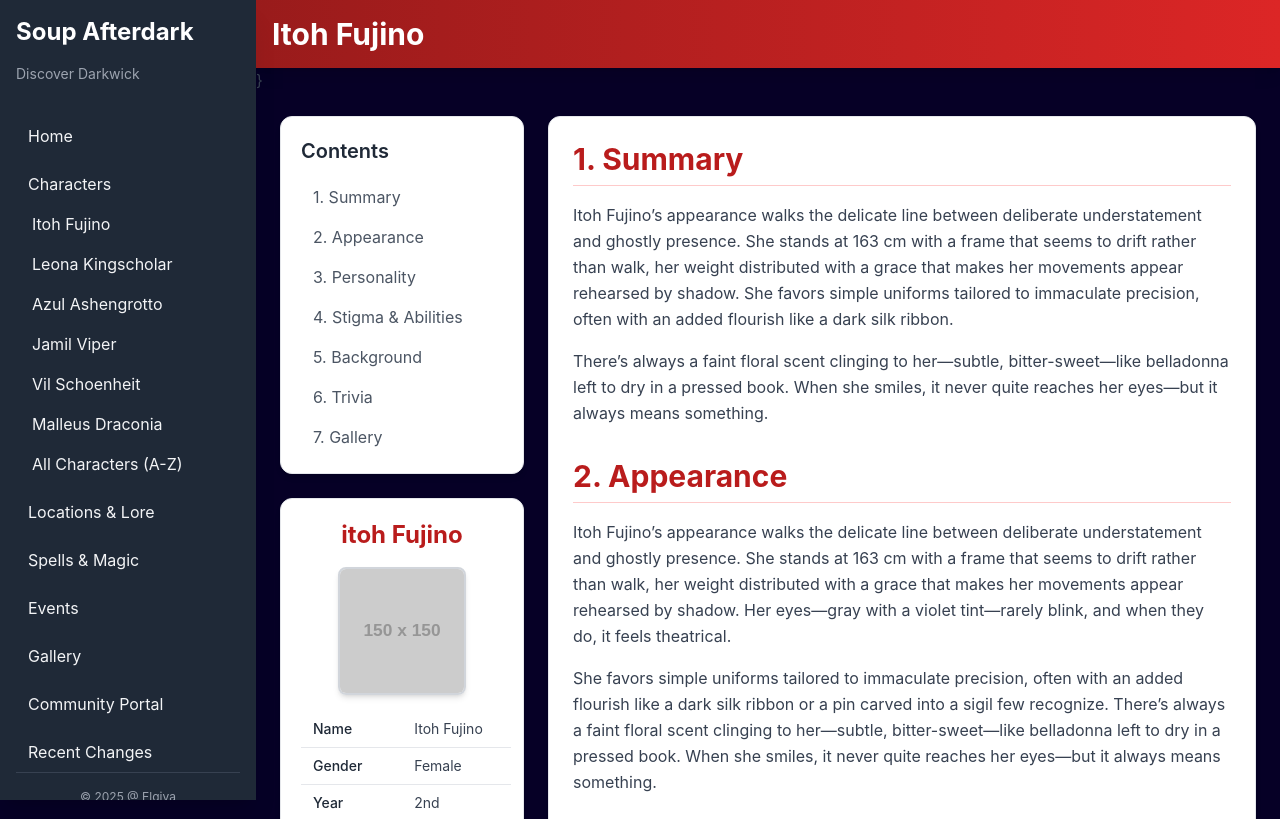
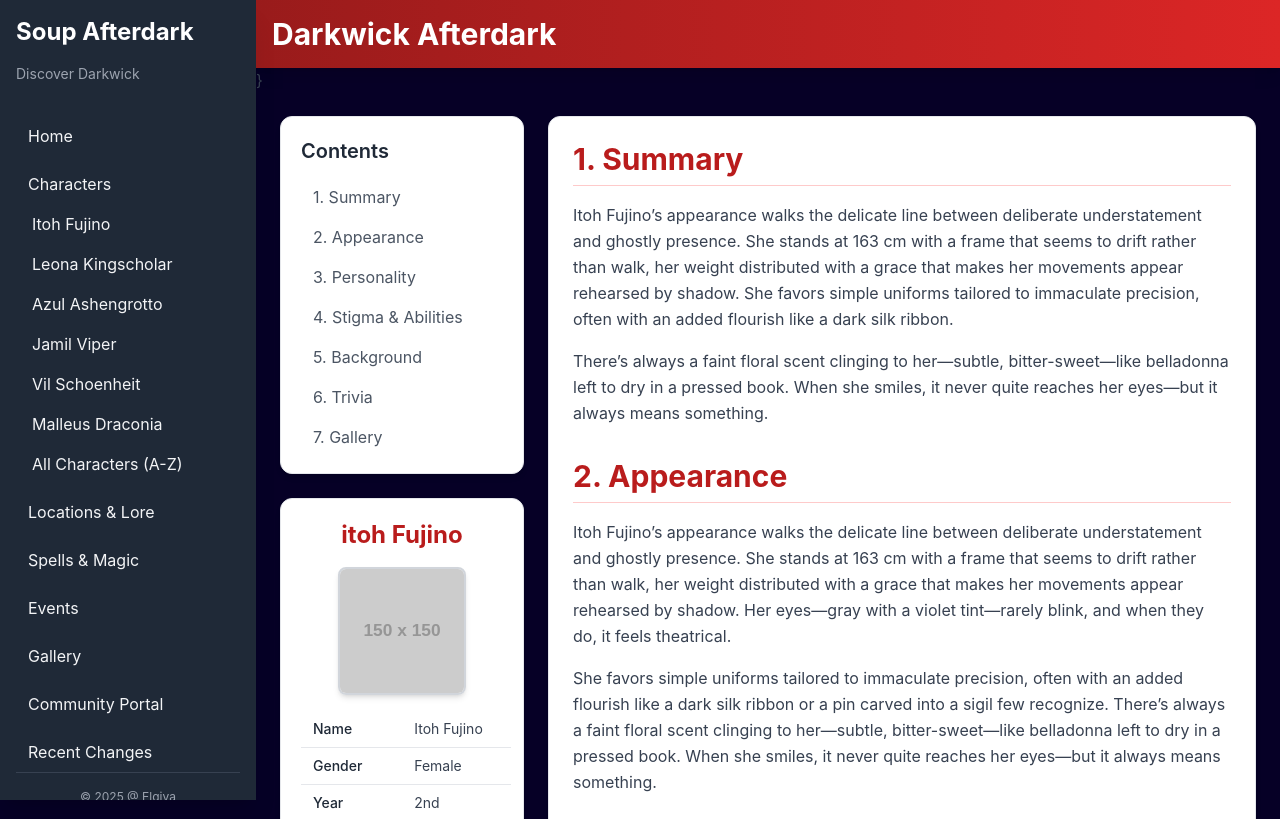
Before and after one commit to 3lgiva/Darkwick-Afterdark, a plain HTML site: page page2.html in a window 1280 px wide. Shown: the top 819 px of the page. Drawn offline with nearby package versions, Linux system fonts and the light colour scheme; placeholder pictures from the web are drawn by us.

Commit message:
Update page2.html

```diff
--- a/page2.html
+++ b/page2.html
@@ -107,7 +107,7 @@
         <!-- Header for Main Content Area (Mobile nav is here) -->
         <header class="bg-gradient-to-r from-red-800 to-red-600 text-white p-4 shadow-lg">
             <div class="container mx-auto flex flex-col md:flex-row justify-between items-center">
-                <h1 class="text-3xl font-bold mb-2 md:mb-0">Itoh Fujino</h1>
+                <h1 class="text-3xl font-bold mb-2 md:mb-0">Darkwick Afterdark</h1>
                 <!-- Mobile Navigation (shown on small screens only) -->
                 <!-- The `lg:hidden` class here "blocks" this navigation on large screens -->
                 <nav class="top-nav-mobile lg:hidden">
```
